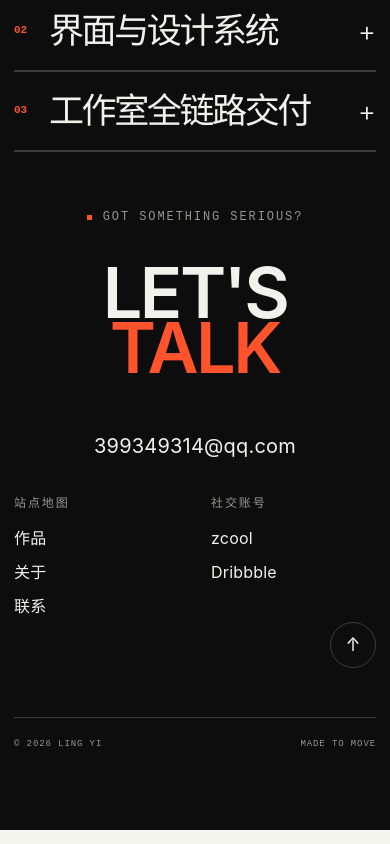
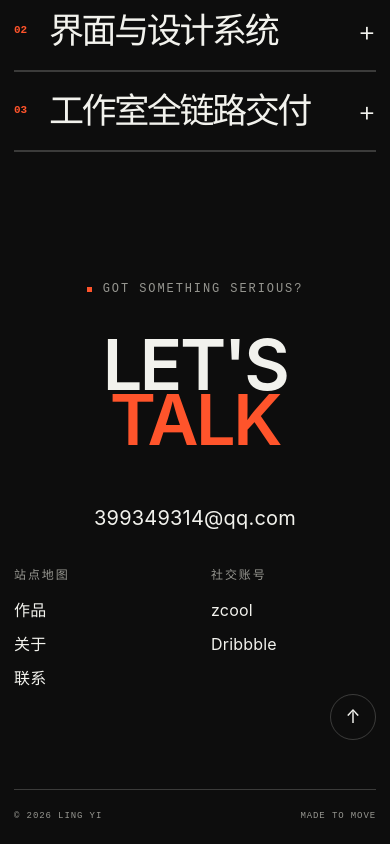
Before and after one commit to lingling0827/LINGYI, a React (Vite) app: page / in a window 390 px wide. Shown: the part 3047-3891 px from the top of the page. Built offline with nearby package versions, Linux system fonts and the light colour scheme.

Commit message:
fix: add top spacing before about page footer

```diff
--- a/src/styles/global.css
+++ b/src/styles/global.css
@@ -690,7 +690,7 @@ body { background: var(--bg); color: var(--ink); }
 }
 
 /* Footer: full contact/navigation composition */
-.footer-reference { position: relative; min-height: 720px; padding: 0 0 22px; overflow: hidden; background: var(--bg); color: var(--ink); border-top: 0; }
+.footer-reference { position: relative; min-height: 720px; padding: 108px 0 22px; overflow: hidden; background: var(--bg); color: var(--ink); border-top: 0; }
 .footer-reference::before { display: none; }
 .footer-reference .container { position: relative; z-index: 1; min-height: 626px; display: flex; flex-direction: column; }
 .footer-reference-main { display: flex; flex-direction: column; align-items: center; text-align: center; }
@@ -720,7 +720,7 @@ body { background: var(--bg); color: var(--ink); }
 }
 
 @media (max-width: 680px) {
-  .footer-reference { min-height: 620px; padding-top: 0; }
+  .footer-reference { min-height: 620px; padding-top: 72px; }
   .footer-reference .container { min-height: 540px; }
   .footer-reference-heading { margin: 42px 0 28px; font-size: clamp(62px, 18vw, 108px); }
   .footer-reference-email { font-size: 20px; }
```
